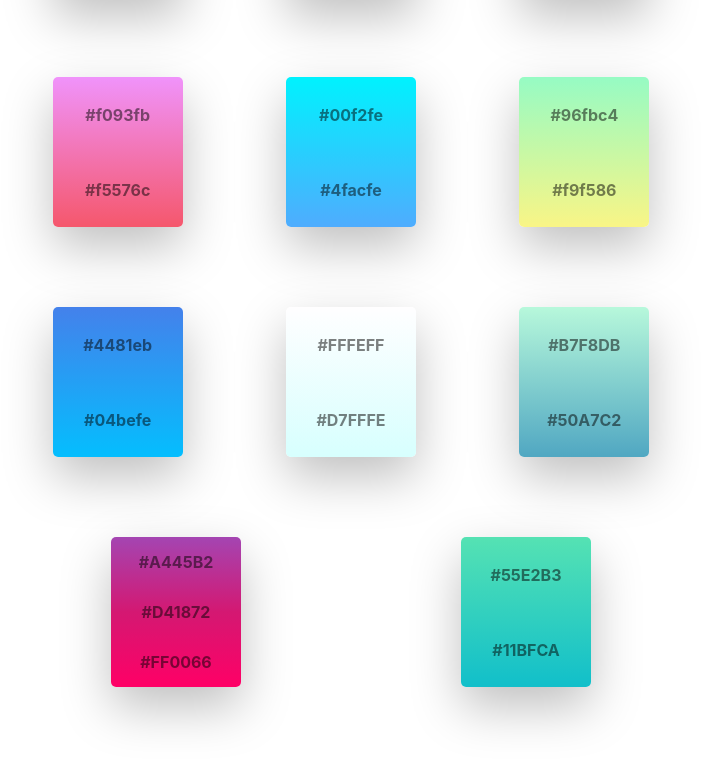
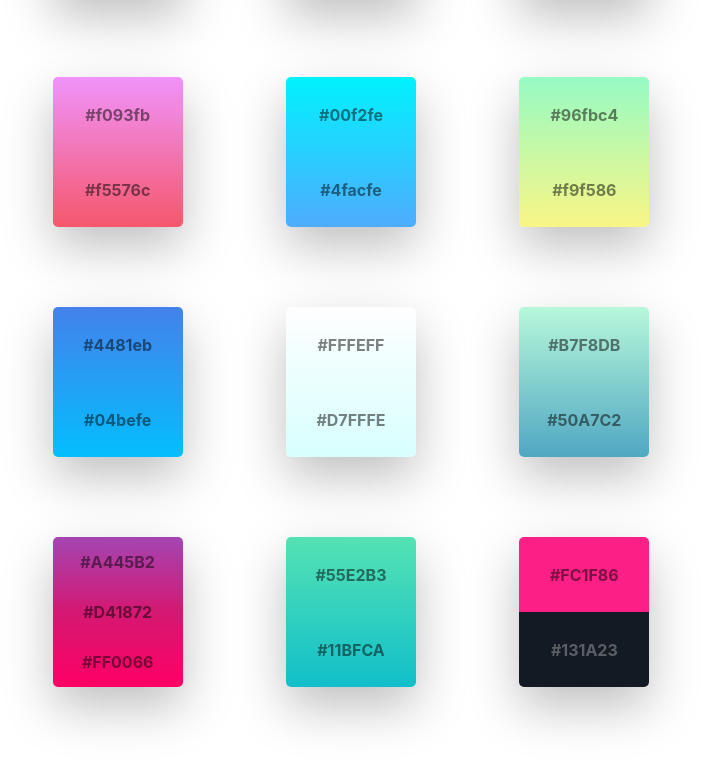
Before and after one commit to mrowa44/pretty-colors, a plain HTML site: page index.html in a window 1280 px wide. Shown: the part 1020-1787 px from the top of the page, without its empty margins (289-990 px from the left). Drawn offline with Linux system fonts and the light colour scheme.

Commit message:
Add pink - dark violet something

```diff
--- a/index.html
+++ b/index.html
@@ -91,6 +91,10 @@
         <p class="description">#55E2B3</p>
         <p class="description">#11BFCA</p>
       </div>
+      <div class="color" style="background: linear-gradient(to bottom, #FC1F86 0%, #FC1F86 50%, #131A23 50%, #131A23 100%);">
+        <p class="description">#FC1F86</p>
+        <p class="description description--light">#131A23</p>
+      </div>
     </main>
   </body>
 </html>
```
